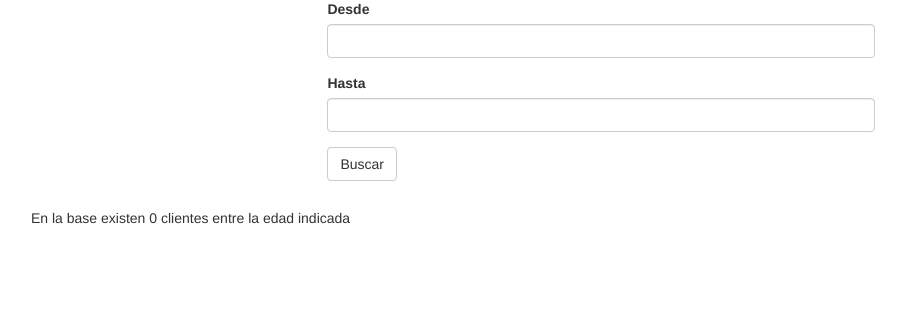
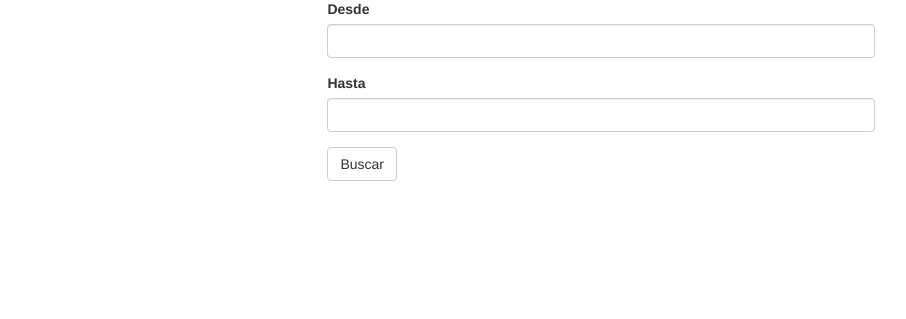
Before and after one commit to facu096/final-paradigma, a Flask app: page /consulta/edad in a window 1280 px wide. Shown: the part 268-587 px from the top of the page, without its empty margins (39-945 px from the left). Run offline with Flask 2, Linux system fonts and the light colour scheme; the visitor is signed in with stand-in values (Sample User, id 1); some libraries are stand-ins or nearby versions.

Commit message:
Update consultaedad.html

```diff
--- a/supreme-happiness-master/templates/consultaedad.html
+++ b/supreme-happiness-master/templates/consultaedad.html
@@ -13,9 +13,10 @@
         </div>
 
     </div>
-    <span> En la base existen {{filas | length}} clientes entre la edad indicada</span>
+
     {% if filas %}
     <table class="table table-striped table-bordered" >
+        <span> En la base existen {{filas | length}} clientes entre la edad indicada</span>
         <tr>
             {% for titulo in titulos %}
             <th scope="col">{{titulo}}</th>
```
